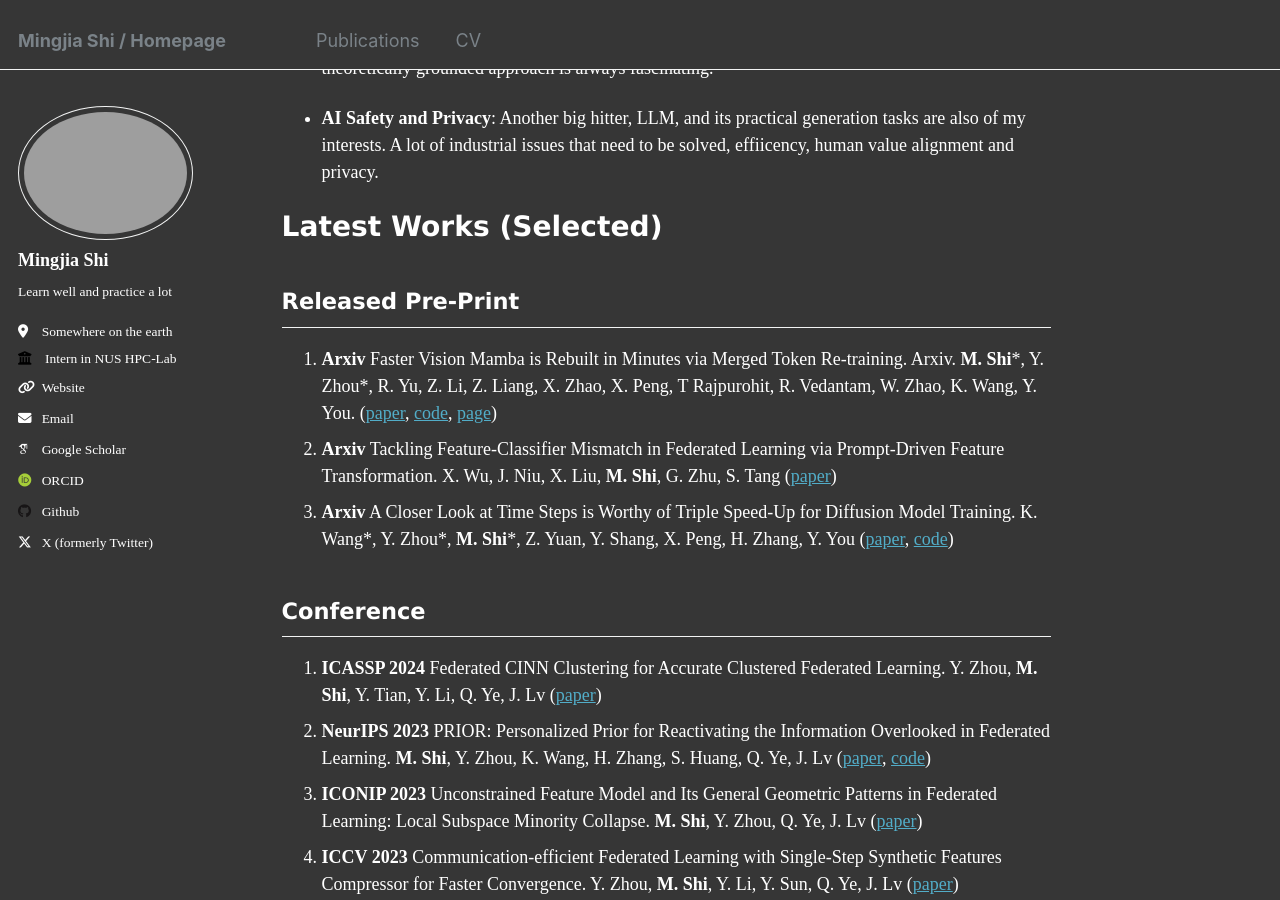
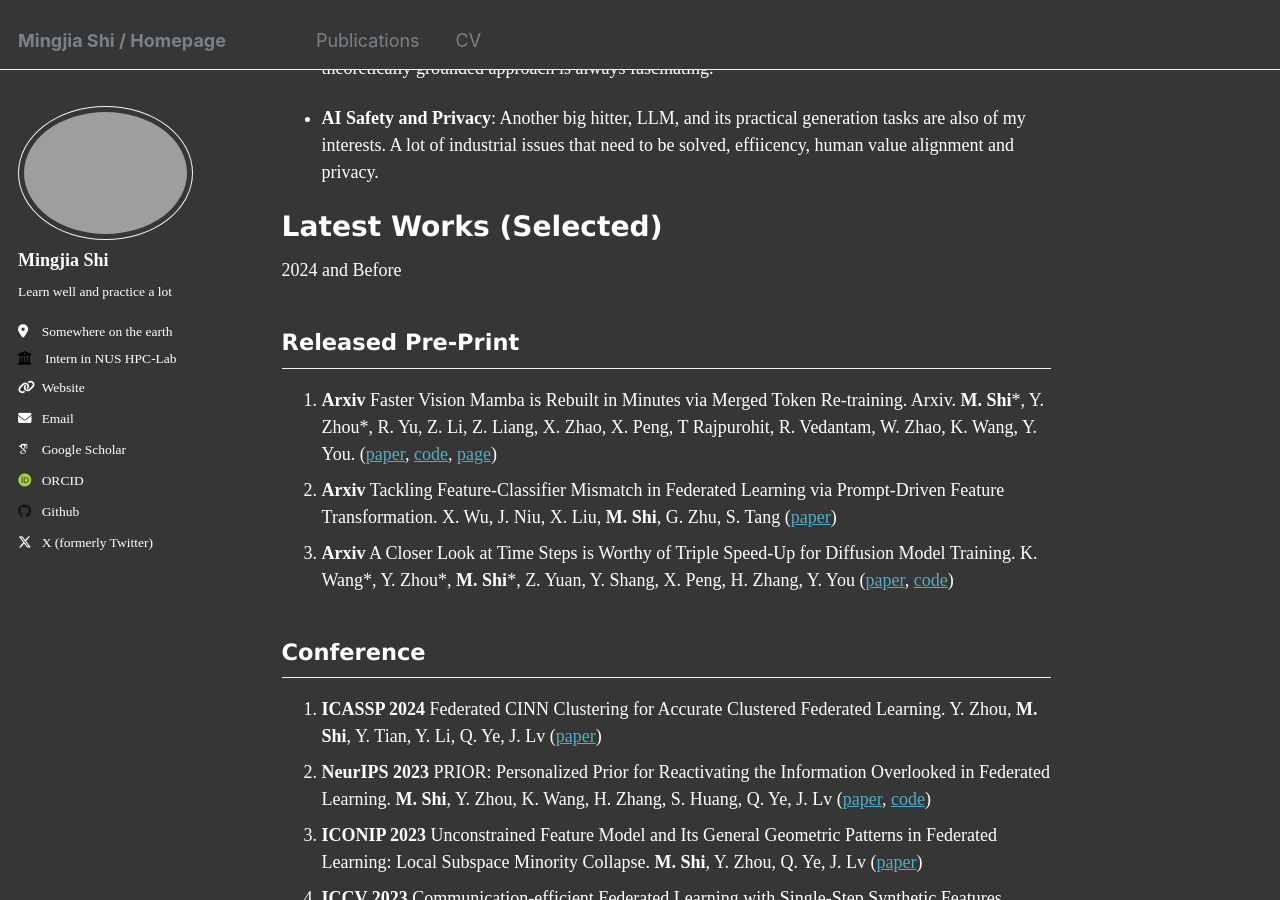
Before and after one commit to BDeMo/homepage, a Jekyll site: the page built from _pages/about.md, in a window 1280 px wide and 900 px high, scrolled down 996 px. Built offline with Jekyll 4.4.1, drawn with Linux system fonts in a browser that asks for light colours; some web fonts are replaced.

Commit message:
Update about

```diff
--- a/_pages/about.md
+++ b/_pages/about.md
@@ -40,6 +40,8 @@ Another big hitter, LLM, and its practical generation tasks are also of my inter
  Latest Works (Selected)
 ======
 
+2024 and Before
+
 Released Pre-Print
 ------
 1. **Arxiv** Faster Vision Mamba is Rebuilt in Minutes via Merged Token Re-training. Arxiv. **M. Shi**\*, Y. Zhou*, R. Yu, Z. Li, Z. Liang, X. Zhao, X. Peng, T Rajpurohit, R. Vedantam, W. Zhao, K. Wang, Y. You.
```
